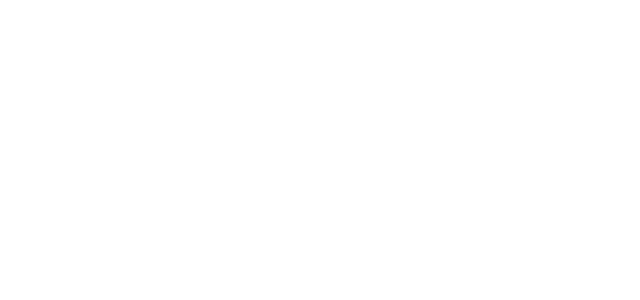
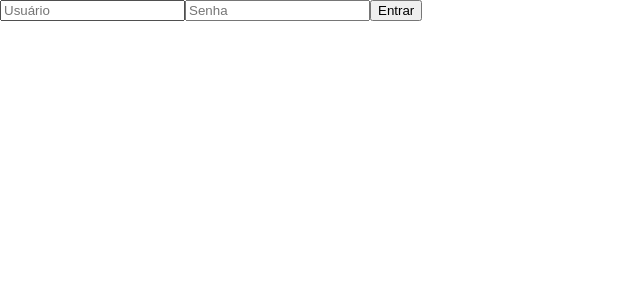
Before and after one commit to atmosmarinerafael/showing_logs_front_cra, a React (Create React App) app: page /sign-in in a window 1280 px wide. Before the commit this address had no page. Shown: the top 300 px of the page, without its empty margins (0-640 px from the left). Built offline with nearby package versions, Linux system fonts and the light colour scheme.

Commit message:
feat: sign-in page and form to sign-in

```diff
--- a/src/App.js
+++ b/src/App.js
@@ -1,7 +1,8 @@
 import { BrowserRouter, Route, Routes } from "react-router-dom";
 import GlobalStyle from "./assets/styles/GlobalStyle";
 import HomePage from "./pages/HomePage/HomePage";
-import { TestePage } from "./pages/TestePage.js/TestePage";
+import SignInPage from "./pages/SignInPage/SignInPage";
+
 
 function App() {
   return (
@@ -9,7 +10,8 @@
       <GlobalStyle />
       <Routes>
         <Route path="/" element={<HomePage />} />
-        <Route path="/teste" element={<TestePage />} />
+        <Route path="/sign-in" element={<SignInPage />} />
+
       </Routes>
     </BrowserRouter>
   );
--- /dev/null
+++ b/src/pages/SignInPage/SignInPage.js
@@ -0,0 +1,50 @@
+import { useState } from "react"
+import { URL_API } from "../../constants/url_api";
+import { useNavigate } from "react-router-dom";
+import axios from "axios";
+
+export default function SignInPage() {
+    const [username, setUsername] = useState(undefined);
+    const [password, setPassword] = useState(undefined);
+    const navigate = useNavigate();
+
+
+    function sendData(e) {
+        e.preventDefault();
+
+        const body = {
+            username,
+            password: password.toString()
+        }
+
+        const promise = axios.post(`${URL_API}/sign-in`, body);
+
+        promise.then(() => {
+            alert("Login realizado com sucesso!");
+            navigate("/logs");
+        });
+
+        promise.catch(err => console.log(err.response.data));
+    }
+
+
+    return(
+        <>
+            <form>
+                <input
+                    placeholder="Usuário"
+                    type="text"
+                    onChange={e => setUsername(e.target.value)}
+                ></input>
+                <input
+                    placeholder="Senha"
+                    type="password"
+                    onChange={e => setPassword(e.target.value)}
+                ></input>
+                <button>
+                    Entrar
+                </button>
+            </form>
+        </>
+    )
+}
--- /dev/null
+++ b/src/pages/SignInPage/styles.js
@@ -0,0 +1,5 @@
+import styled from "styled-components";
+
+const SignInPageStyles = styled.div`
+
+`
--- a/src/pages/TestePage.js/TestePage.js
+++ /dev/null
@@ -1,7 +0,0 @@
-export function TestePage() {
-    return (
-        <>
-            Teste
-        </>
-    )
-}
```
